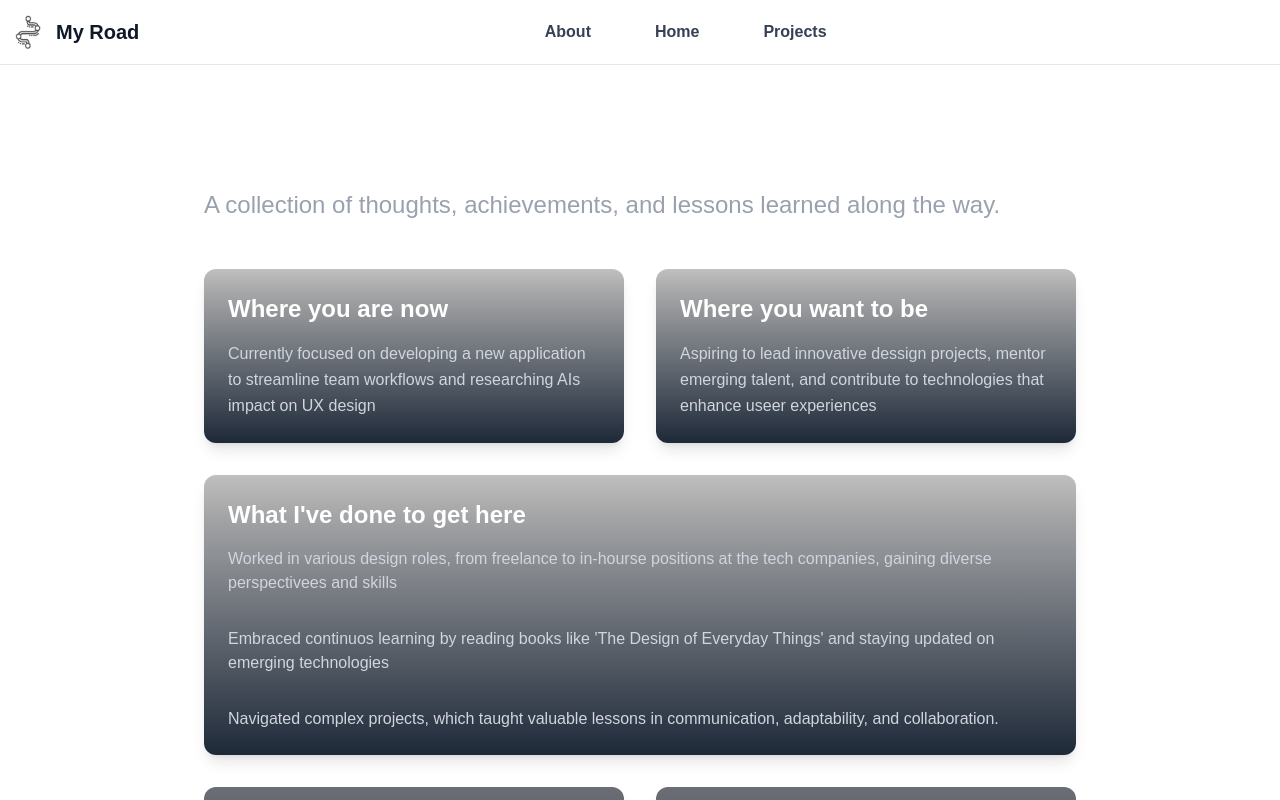
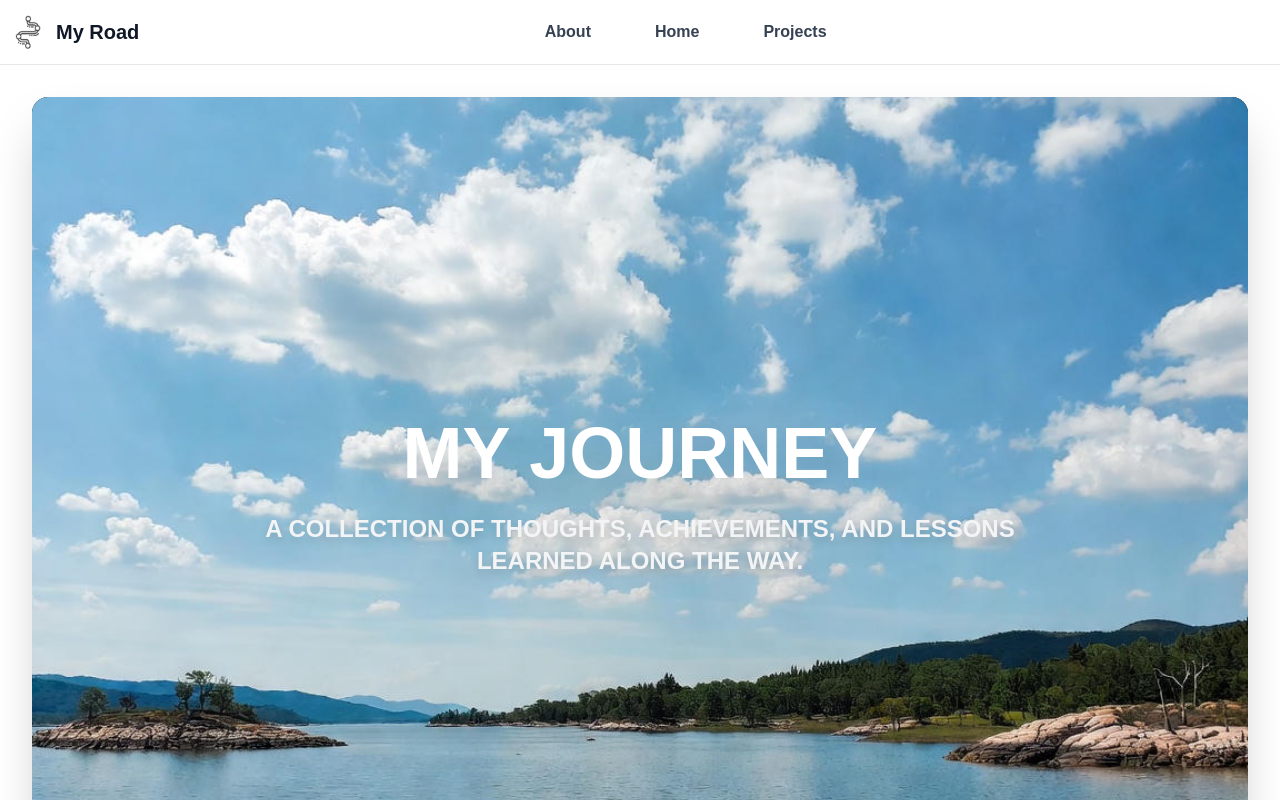
Before and after one commit to isaac9218/isaac-journey, a Next.js app: page / in a window 1280 px wide. Shown: the top 800 px of the page. Built offline with nearby package versions, Linux system fonts and the light colour scheme.

Commit message:
feat(HP-02): adding hero-banner, and adding some styles

```diff
--- a/src/app/globals.css
+++ b/src/app/globals.css
@@ -21,6 +21,10 @@
   }
 }
 
+background-image {
+  src: url("../assets/hero-banner.jpg");
+}
+
 body {
   background: var(--background);
   color: var(--foreground);
@@ -32,7 +36,7 @@ body {
 }
 
 .gradient-custom {
-  @apply bg-gradient-to-b from-black/25 via-20% to-gray-800
+  @apply bg-gradient-to-b from-black/25 via-20% to-gray-800;
 }
 
 @layer utilities {
@@ -59,11 +63,29 @@ body {
     transform: rotate(-5deg) translateX(-10%);
   }
   .project-deck:hover .project-card:nth-child(2) {
-        transform: rotate(0deg) ;
+    transform: rotate(0deg);
   }
   .project-deck:hover .project-card:nth-child(3) {
     transform: rotate(5deg) translateX(10%);
   }
+  .hero-banner {
+    @apply uppercase text-3xl font-bold text-center bg-black rounded-2xl w-full h-screen relative flex-1 items-center justify-center z-0;
+  }
+  .hero-bottom {
+    position: absolute;
+    bottom: 2rem;
+    left: 50%;
+    transform: translateX(-50%);
+  }
+
+  .hero-corner {
+    position: absolute;
+    bottom: 2rem;
+    right: 2rem;
+  }
+}
+
+@layer utilities {
 }
 
 .cardSelected {
--- a/src/app/page.tsx
+++ b/src/app/page.tsx
@@ -1,4 +1,6 @@
 import DeckCards from "../core/components/DeckCards";
+import heroBanner from "../assets/hero-banner.jpg";
+import Image from "next/image";
 
 const nowAndThen = [
   {
@@ -29,12 +31,29 @@ const previousAction = [
 ];
 
 export default function Home() {
+  return (
+    <main className="flex-grow container mx-auto px-4 sm:px-6 lg:px-8 py-8 bottom-60">
+      <section className="hero-banner">
+        <Image
+          src={heroBanner}
+          alt="Hero Banner"
+          className="w-full h-full object-cover rounded-2xl mb-12 shadow-2xl z-0"
+        />
+        <div className="absolute inset-0 flex flex-col items-center justify-center text-center px-6 z-10">
+          <h1 className="text-5xl md:text-6xl lg:text-7xl font-extrabold text-white drop-shadow-2xl mb-6">
+            My Journey
+          </h1>
+          <p className="text-xl md:text-2xl text-gray-100 max-w-3xl drop-shadow-lg">
+            A collection of thoughts, achievements, and lessons learned along
+            the way.
+          </p>
+        </div>
 
-  return (
-    <main className="flex-grow container mx-auto px-4 sm:px-6 lg:px-8 py-12">
+        {/* The overlayers on the image */}
+      </section>
       <div className="mx-auto max-w-4xl p-3">
         <div className="mb-12">
-          <h2 className="text-4xl font-extrabold tracking-tight text-center text-white sm:text-5xl">
+          <h2 className="text-4xl font-extrabold tracking-tight text-center text-purple-200 sm:text-5xl">
             My Journey
           </h2>
           <p className="mt-4 text-2xl text-gray-400 flex">
@@ -150,7 +169,7 @@ export default function Home() {
               <h2 className="mb-8 font-sans text-2xl text-center text-primary">
                 Past Projects
               </h2>
-              <DeckCards/>
+              <DeckCards />
             </div>
           </div>
         </div>
```
Also changed, not shown: package.json (+8 -8 lines), src/assets/hero-banner.jpg (added), 1 other file (tests, documents, lock files or other folders). Lines whose indentation alone changed are shown as unchanged.
